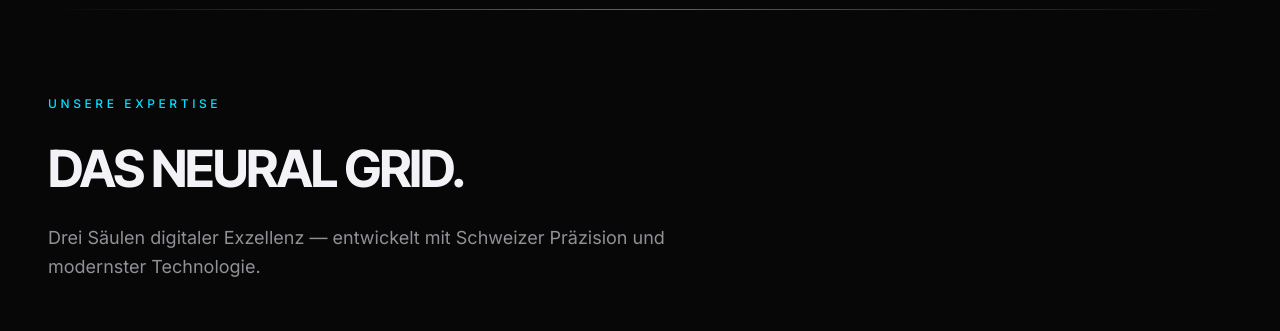
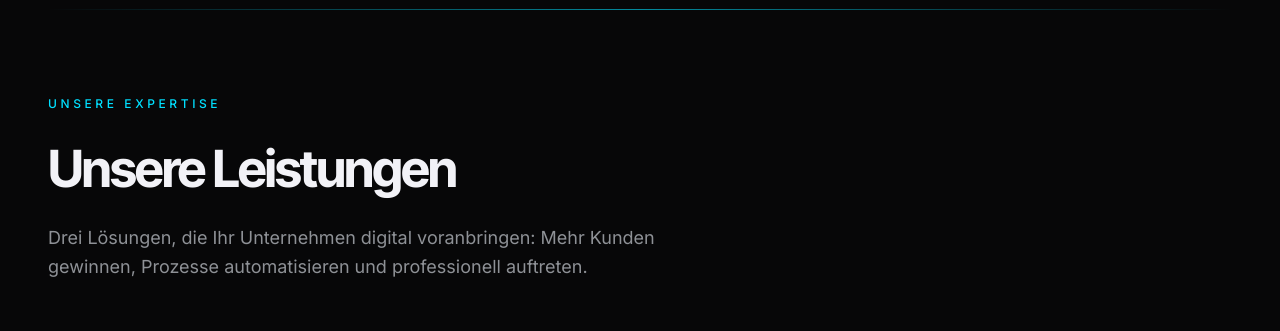
Before and after one commit to infovelodigital-lab/ZielTakt-, a React (Vite) app: page / in a window 1280 px wide. Shown: the part 1160-1491 px from the top of the page. Built offline with nearby package versions, Linux system fonts and the light colour scheme; no server answers.

Commit message:
File changes

```diff
--- a/src/components/landing/Services.jsx
+++ b/src/components/landing/Services.jsx
@@ -65,7 +65,7 @@ export default function Services() {
             className="font-heading font-bold text-titanium tracking-[-0.04em]"
             style={{ fontSize: 'clamp(2rem, 4vw, 3.5rem)' }}
           >
-            DAS NEURAL GRID.
+            Unsere Leistungen
           </motion.h2>
           <motion.p
             initial={{ opacity: 0, y: 15 }}
@@ -74,8 +74,7 @@ export default function Services() {
             transition={{ duration: 0.7, delay: 0.1 }}
             className="text-datagrey text-lg max-w-2xl leading-relaxed"
           >
-            Drei Säulen digitaler Exzellenz — entwickelt mit Schweizer Präzision
-            und modernster Technologie.
+            Drei Lösungen, die Ihr Unternehmen digital voranbringen: Mehr Kunden gewinnen, Prozesse automatisieren und professionell auftreten.
           </motion.p>
         </div>
 
```
